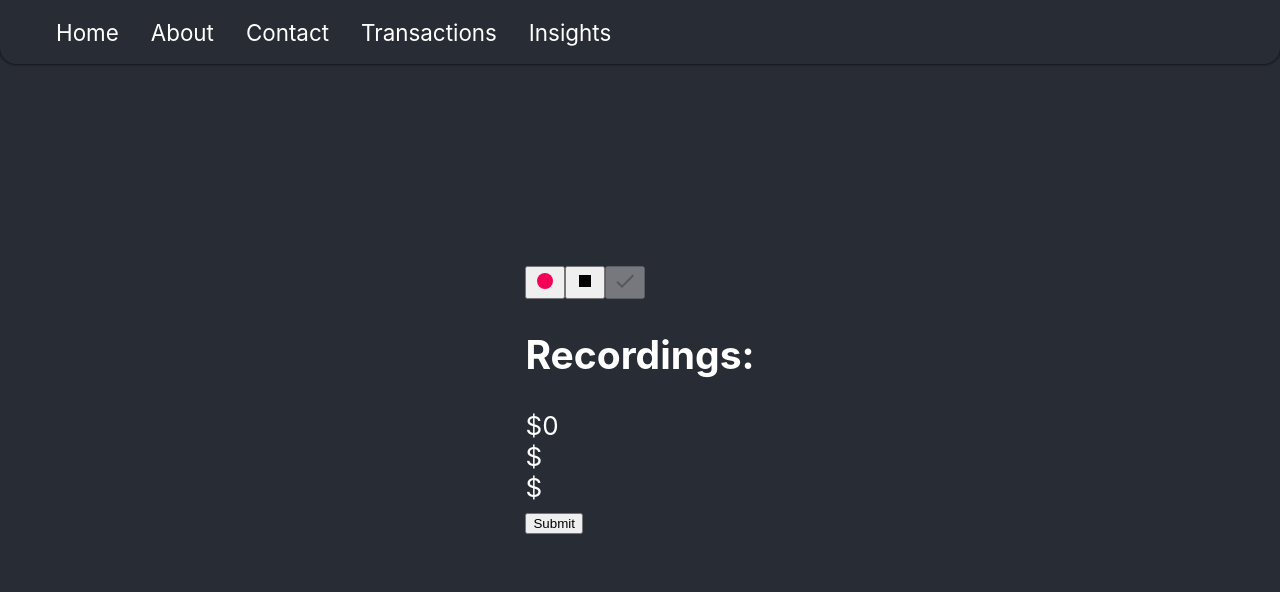
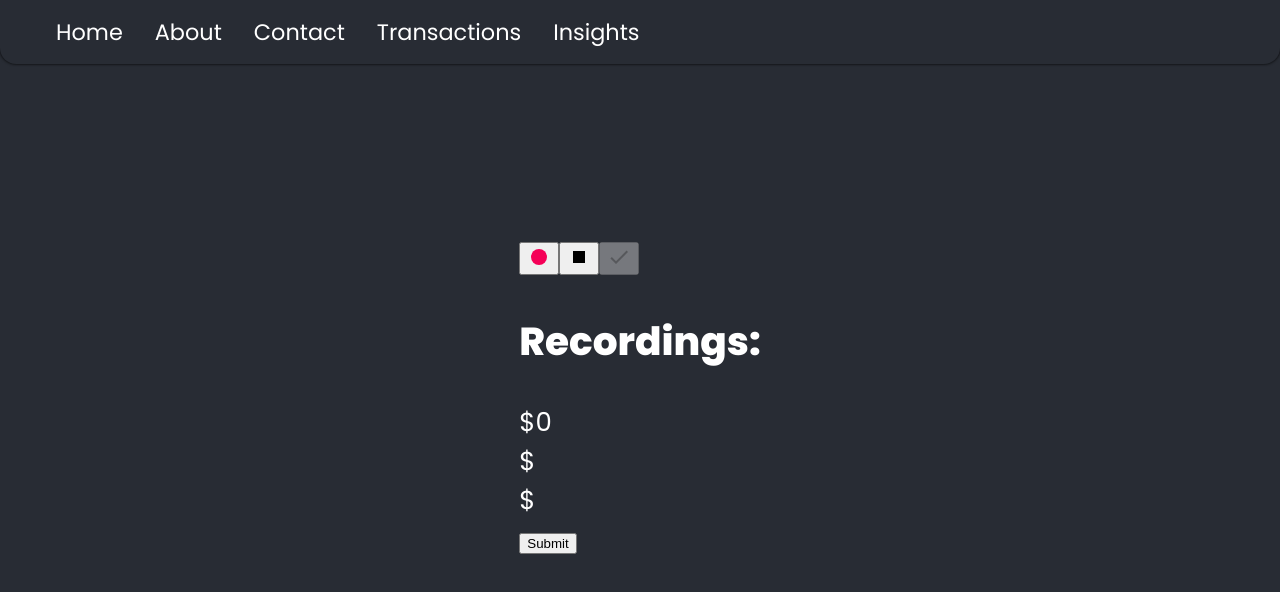
Before and after one commit to when-2-meet-dupe/speech-app, a React (Create React App) app in the folder client/: page / in a window 1280 px wide. Shown: the top 592 px of the page. Built offline with nearby package versions, Linux system fonts and the light colour scheme.

Commit message:
feat: add Poppins font-family

```diff
--- a/client/src/index.css
+++ b/client/src/index.css
@@ -1,8 +1,9 @@
+@import url('https://fonts.googleapis.com/css2?family=Poppins:wght@200;400;800&display=swap');
+
 body {
   margin: 0;
-  font-family: -apple-system, BlinkMacSystemFont, 'Segoe UI', 'Roboto', 'Oxygen',
-    'Ubuntu', 'Cantarell', 'Fira Sans', 'Droid Sans', 'Helvetica Neue',
-    sans-serif;
+  font-family: 'Poppins', sans-serif;
+
   -webkit-font-smoothing: antialiased;
   -moz-osx-font-smoothing: grayscale;
 }
```
